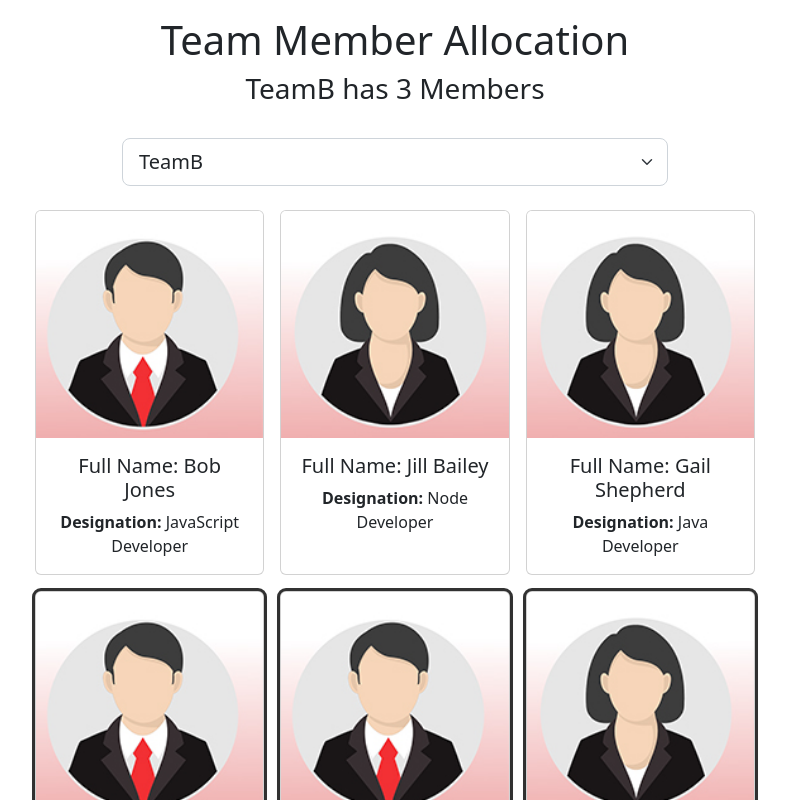
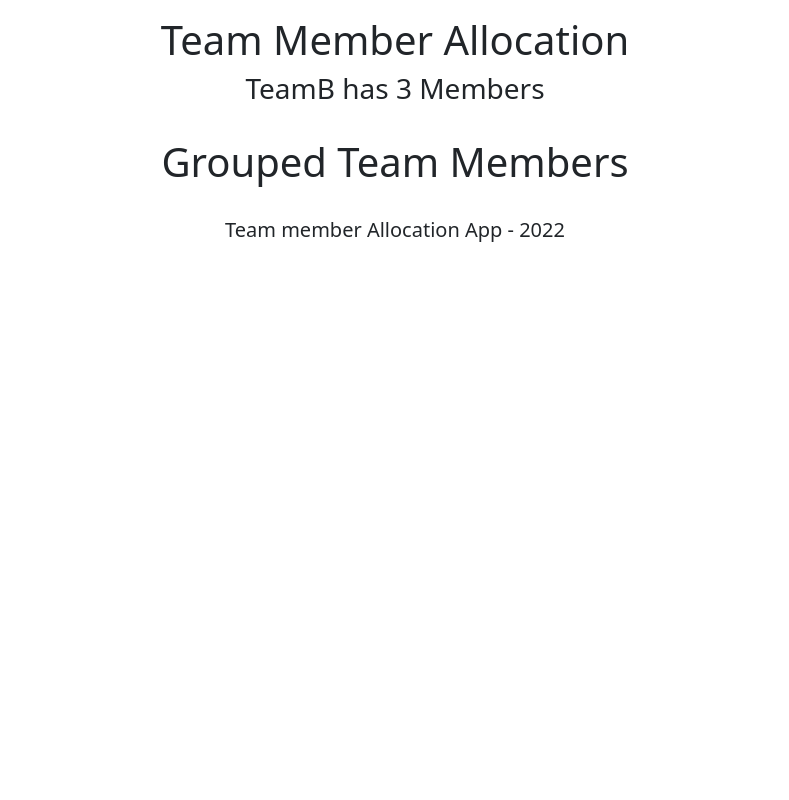
Before and after one commit to AlexWade555/TeamMemberAllocation, a React (Create React App) app: page /GroupedTeamMembers in a window 1280 px wide. Shown: the top 800 px of the page, without its empty margins (245-1034 px from the left). Built offline with nearby package versions, Linux system fonts and the light colour scheme.

Commit message:
added grouped teams members

```diff
--- a/package.json
+++ b/package.json
@@ -10,6 +10,7 @@
     "react": "^18.1.0",
     "react-bootstrap": "^2.5.0",
     "react-dom": "^18.1.0",
+    "react-router-dom": "^6.4.2",
     "react-scripts": "5.0.1",
     "web-vitals": "^2.1.4"
   },
--- a/src/App.js
+++ b/src/App.js
@@ -3,6 +3,8 @@
 import Header from './components/Header';
 import Footer from './components/Footer'
 import Employees from './components/Employees'
+import GroupedTeamMembers from './components/GroupedTeamMembers';
+import {BrowserRouter as Router, Route, Routes} from 'react-router-dom';
 
 function App() {
 
@@ -118,17 +120,25 @@
 
 
   return (
-    <div>
+    <Router>
       <Header selectedTeam={selectedTeam}
               teamMemberCount={employees.filter((employee) => employee.teamName === selectedTeam).length}
       />
-      <Employees employees={employees}
+      <Routes>
+      <Route path="/"
+          element={<Employees employees={employees}
                  selectedTeam={selectedTeam}
                  handleEmployeeCardClick={handleEmployeeCardClick}
                  handleTeamSelectionChange={handleTeamSelectionChange}
-      />
+                 />}>
+
+        </Route>
+        <Route path="/GroupedTeamMembers" element = {<GroupedTeamMembers/>}>
+
+        </Route>
+        </Routes>
       <Footer />
-    </div>
+    </Router>
   );
 }
 
--- /dev/null
+++ b/src/components/GroupedTeamMembers.jsx
@@ -0,0 +1,14 @@
+const GroupedTeamMembers = () => {
+
+  return (
+    <main className="container">
+      <div className="row justify-content-center mt-3 mb-4">
+        <div className="col-8">
+          <h1>Grouped Team Members</h1>
+        </div>
+      </div>
+    </main>
+  )
+
+}
+export default GroupedTeamMembers
```
Also changed, not shown: 1 other file (tests, documents, lock files or other folders).
